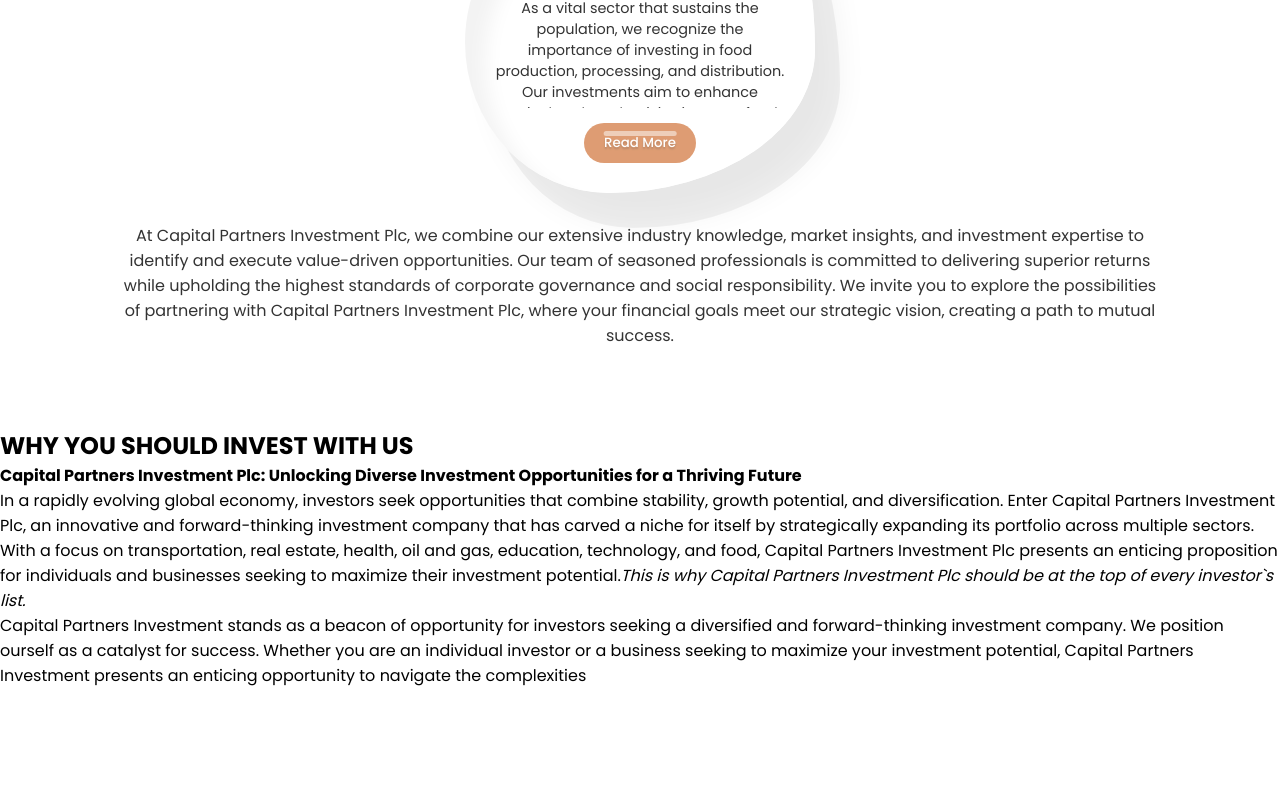
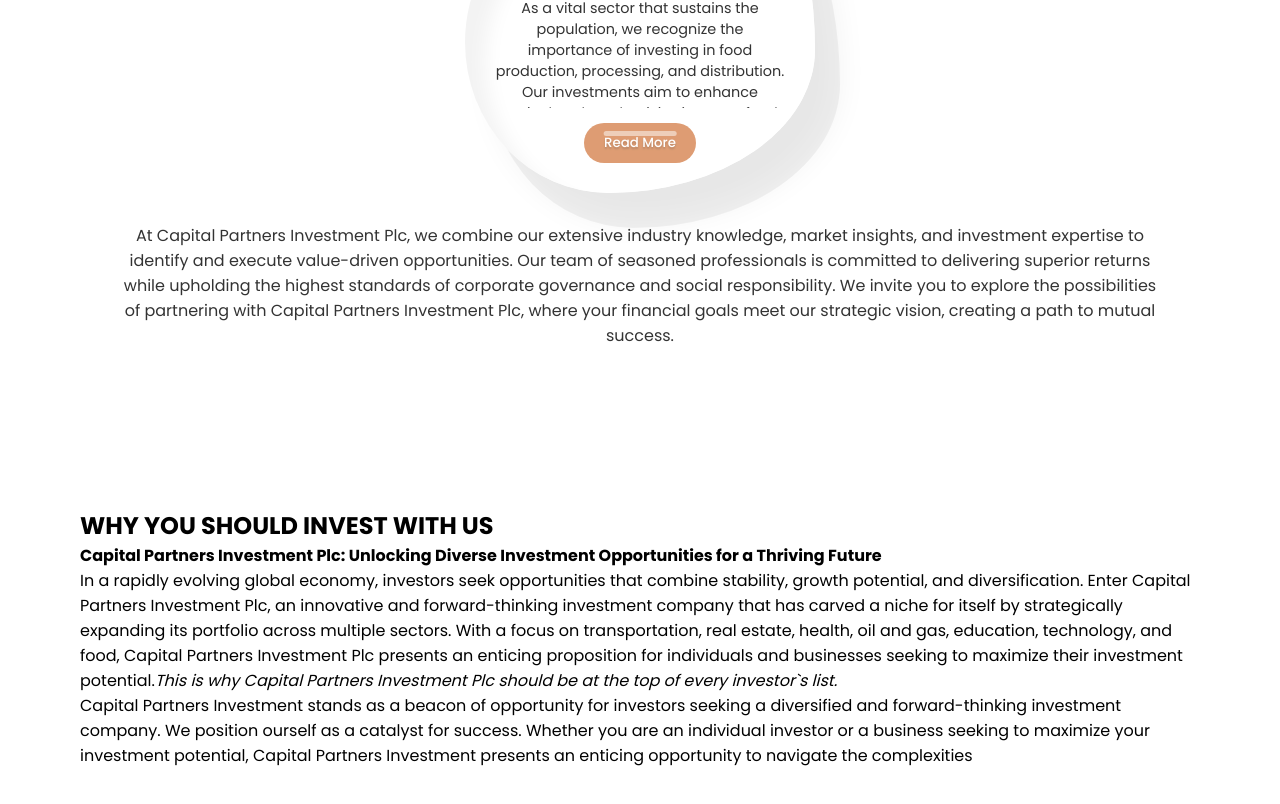
Before and after one commit to Chandrasura25/Capital-Partners, a React (Vite) app: page / in a window 1280 px wide. Shown: the part 3714-4518 px from the top of the page. Before the commit the page ends 4402 px from the top, so only its background shows below. Built offline with nearby package versions, Linux system fonts and the light colour scheme.

Commit message:
why you should invest

```diff
--- a/src/components/Invest.jsx
+++ b/src/components/Invest.jsx
@@ -1,8 +1,8 @@
 import {motion} from "framer-motion";
-
+import investStyles from "../styles/Invest.module.css";
 const Invest = () => {
   return (
-    <motion.section id="invest">
+    <motion.section id="invest" className={investStyles.container}>
       <motion.div>
         <motion.h2>WHY YOU SHOULD INVEST WITH US</motion.h2>
         <motion.h4>
--- /dev/null
+++ b/src/styles/Invest.module.css
@@ -0,0 +1,6 @@
+.container{
+    position: relative;
+    padding: 80px;
+    width: 100%;
+
+}
```
